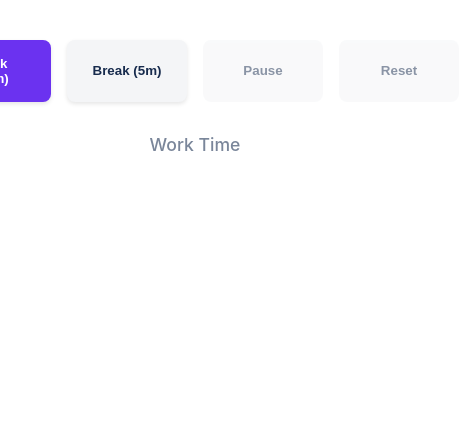
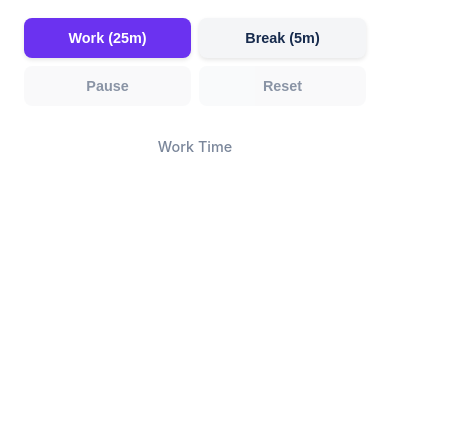
Before and after one commit to Joeckick/BYOA-pomodoro, a plain HTML site: page index.html in a window 390 px wide. Shown: the part 466-908 px from the top of the page, 459 px wide, since content can reach past the window. Before the commit the page ends 844 px from the top, so only its background shows below. Drawn offline with Linux system fonts and the light colour scheme.

Commit message:
resizing

```diff
--- a/styles.css
+++ b/styles.css
@@ -163,15 +163,52 @@ h1 {
 }
 
 @media (max-width: 600px) {
+    body {
+        min-height: 100vh;
+        padding: 2rem 1rem;
+    }
+
     .container {
-        padding: 1rem;
+        padding: 0;
+        display: flex;
+        flex-direction: column;
+        gap: 1.5rem;
+        height: 100%;
+    }
+
+    h1 {
+        font-size: 2rem;
+        margin-bottom: 0;
     }
 
     .timer {
-        font-size: 4rem;
+        font-size: 3.5rem;
+        padding: 1rem;
+        margin: 0;
+        border-radius: 12px;
+    }
+
+    .controls {
+        flex-direction: row;
+        flex-wrap: wrap;
+        gap: 0.5rem;
+        padding: 0 0.5rem;
     }
 
     .controls button {
-        width: 100%;
+        flex: 1 1 calc(50% - 0.5rem);
+        min-width: unset;
+        max-width: none;
+        padding: 0.75rem;
+        font-size: 0.9rem;
+    }
+
+    .status {
+        margin-top: 0.5rem;
+    }
+
+    #currentStatus {
+        margin: 0;
+        font-size: 0.9rem;
     }
 }
```
